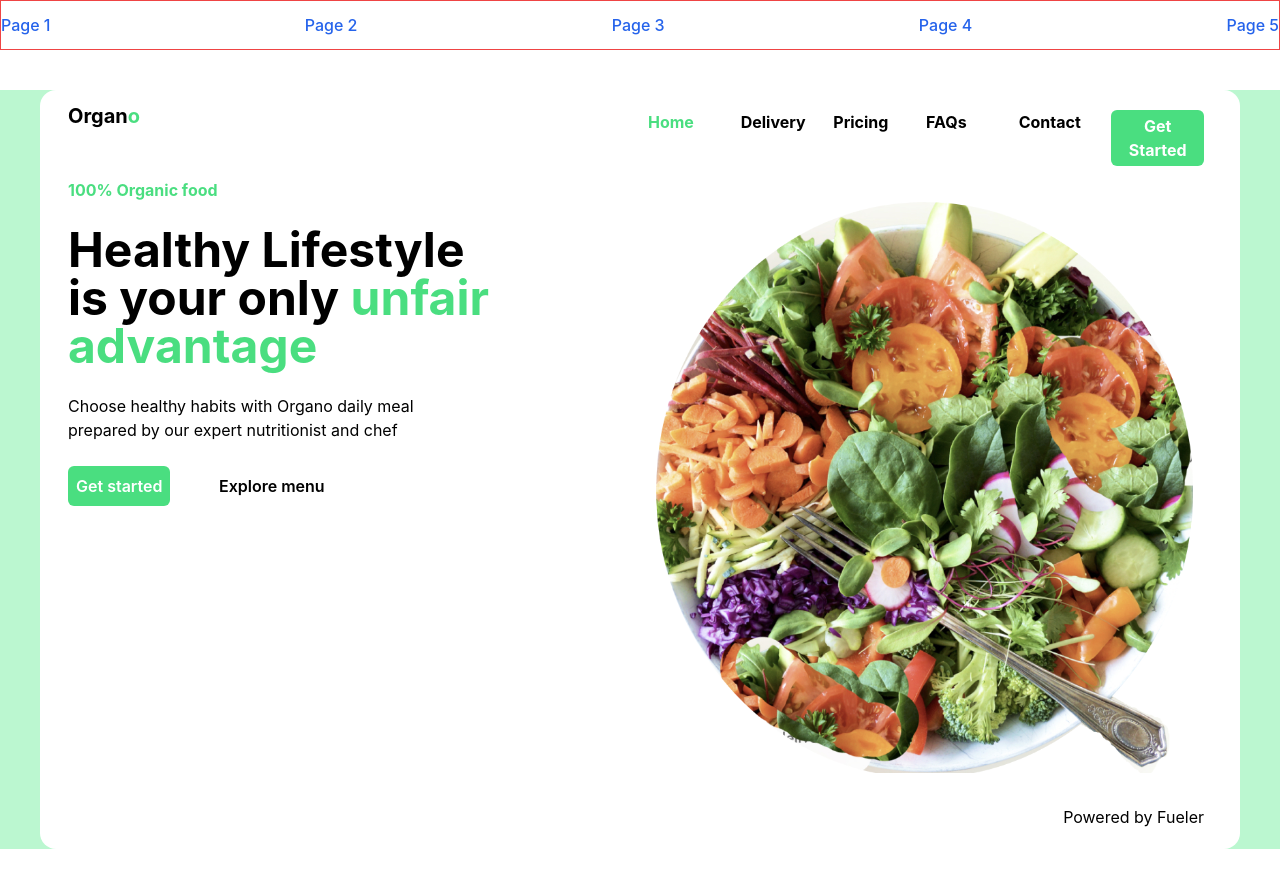
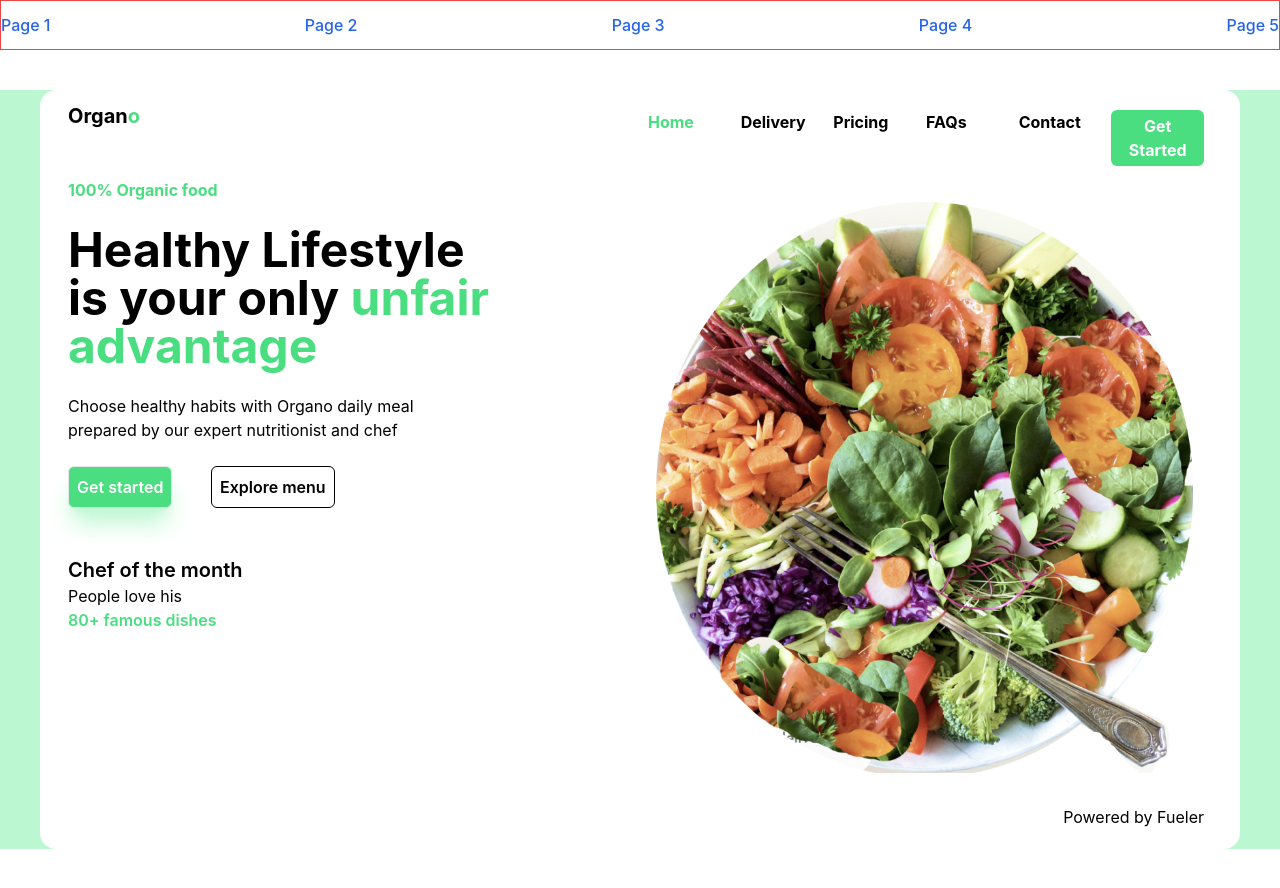
Before and after one commit to StaeyKay/Tailwind-React, a React (Create React App) app: page /page3 in a window 1280 px wide. Built offline with nearby package versions, Linux system fonts and the light colour scheme.

Commit message:
OrganoWebReact

```diff
--- a/src/pages/Page3.js
+++ b/src/pages/Page3.js
@@ -14,11 +14,16 @@ function Page3() {
                     <p>prepared by our expert nutritionist and chef</p><br />
                     <div className="grid grid-cols-4">
                         <div>
-                            <button className="text-white font-semibold text-center p-2 bg-green-400 rounded-md">Get started</button>
+                            <button className="text-white font-semibold text-center p-2 border bg-green-400 rounded-md shadow-xl shadow-green-200">Get started</button>
                         </div>
                         <div>
-                            <button className="border-black p-2 border-solid font-semibold">Explore menu</button>
+                            <button className="border border-black p-2 border-solid font-semibold rounded-md">Explore menu</button>
                         </div>
+                    </div><br/><br/>
+                    <div>
+                        <h5 className="text-xl font-semibold">Chef of the month</h5>
+                        <p>People love his</p>
+                        <p className="text-green-400 font-semibold">80+ famous dishes</p>
                     </div>
 
                 </div>
@@ -29,7 +34,7 @@ function Page3() {
                     <p class="col-span-1 font-bold">Pricing</p>
                     <p class="col-span-1 font-bold">FAQs</p>
                     <p class="col-span-1 font-bold">Contact</p>
-                    <button class="col-span-1 bg-green-400 text-white rounded-md text-center font-bold p-1">Get Started</button>
+                    <button class="col-span-1 bg-green-400 text-white rounded-md text-center font-bold p-1 shadow-green-200">Get Started</button>
                     <img src={food} alt="foodImg" className="object-cover w-full col-span-6 py-8" />
                     <p className="text-right col-span-6">Powered by Fueler</p>
 
```
